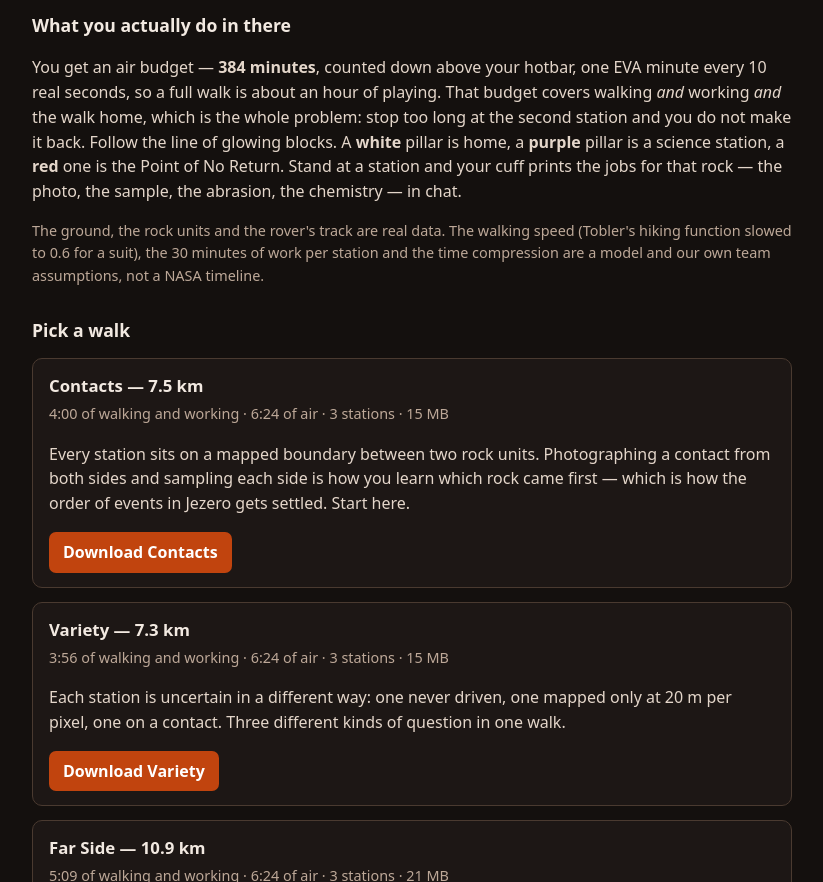
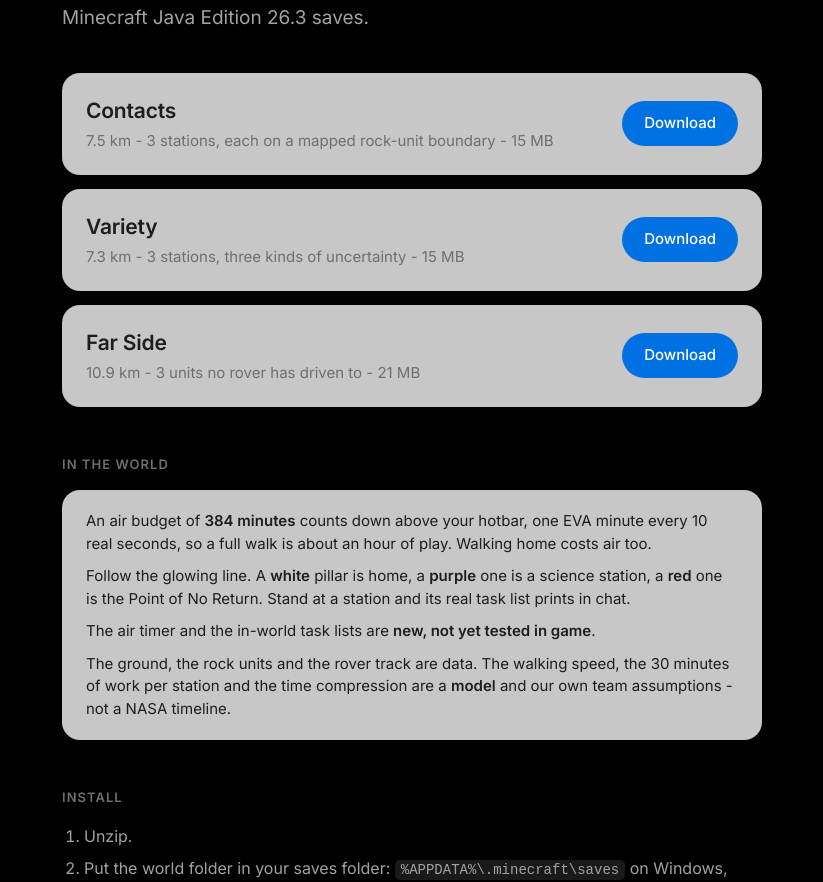
Before and after one commit to JonathanShp/Mars-Looked-Better-Online, a plain HTML site: page web/downloads.html in a window 1280 px wide. Shown: the part 203-1085 px from the top of the page, without its empty margins (228-1051 px from the left). Drawn offline with Linux system fonts and the light colour scheme.

Commit message:
Restyle the downloads page to match the main site
Inter, black page, frosted white cards, blue pill buttons, fewer words.
Says the air timer and in-world task lists are new and not yet tested in
game. Keeps its own stylesheet so a restyle of the site cannot break the
download links.

Co-Authored-By: Claude Opus 5 <noreply@anthropic.com>

```diff
--- a/web/downloads.html
+++ b/web/downloads.html
@@ -3,88 +3,143 @@
 <head>
 <meta charset="utf-8">
 <meta name="viewport" content="width=device-width, initial-scale=1">
-  <title>MarsCuff · Download a Marswalk</title>
-  <!-- Own small stylesheet on purpose: this page must keep working on its own. -->
+<title>Download a Marswalk - MarsCuff</title>
+<link rel="preconnect" href="https://fonts.googleapis.com">
+<link rel="preconnect" href="https://fonts.gstatic.com" crossorigin>
+<link href="https://fonts.googleapis.com/css2?family=Inter:wght@400;500;600&display=swap" rel="stylesheet">
+<!-- This page carries its own small stylesheet on purpose, so a restyle of the
+     main site cannot break the download links. -->
 <style>
-    body { margin: 0; background: #14100e; color: #f2e9e1;
-           font: 16px/1.55 system-ui, "Segoe UI", sans-serif; }
-    main { max-width: 760px; margin: 0 auto; padding: 28px 18px 60px; }
-    h1 { font-size: 1.6rem; margin: 0 0 6px; }
-    h2 { font-size: 1.1rem; margin: 30px 0 8px; }
-    p, li { color: #e4d6ca; }
-    a { color: #ffb07c; }
-    .world { border: 1px solid #4a3a30; border-radius: 10px; padding: 14px 16px; margin: 14px 0;
-             background: #1d1715; }
-    .world h3 { margin: 0 0 4px; font-size: 1.05rem; }
-    .facts { color: #bda898; font-size: .9rem; margin: 2px 0 10px; }
-    .get { display: inline-block; background: #c1440e; color: #fff; text-decoration: none;
-           padding: 8px 14px; border-radius: 7px; font-weight: 600; }
-    .note { color: #bda898; font-size: .9rem; }
-    code { background: #2a211d; padding: 1px 5px; border-radius: 4px; }
+  :root {
+    --card: rgba(255, 255, 255, .78);
+    --ink: #1d1d1f;
+    --grey: #6e6e73;
+    --blue: #0071e3;
+  }
+  * { box-sizing: border-box; }
+  body {
+    margin: 0;
+    background: #000;
+    color: #f5f5f7;
+    font: 400 17px/1.5 Inter, -apple-system, system-ui, sans-serif;
+    -webkit-font-smoothing: antialiased;
+  }
+  main { max-width: 740px; margin: 0 auto; padding: 72px 20px 96px; }
+  h1 { font-size: 44px; font-weight: 600; letter-spacing: -.02em; margin: 0 0 12px; }
+  .lede { font-size: 19px; color: #a1a1a6; margin: 0 0 40px; }
+  h2 { font-size: 13px; font-weight: 600; letter-spacing: .08em; text-transform: uppercase;
+       color: var(--grey); margin: 48px 0 16px; }
+
+  /* Frosted card: the main-site look. */
+  .card {
+    background: var(--card);
+    -webkit-backdrop-filter: blur(20px);
+    backdrop-filter: blur(20px);
+    border-radius: 18px;
+    color: var(--ink);
+    padding: 22px 24px;
+    margin-bottom: 14px;
+    display: flex;
+    flex-wrap: wrap;
+    gap: 14px;
+    align-items: center;
+    justify-content: space-between;
+  }
+  .card h3 { font-size: 21px; font-weight: 600; margin: 0 0 4px; letter-spacing: -.01em; }
+  .card p { margin: 0; color: var(--grey); font-size: 15px; }
+  .pill {
+    display: inline-block;
+    background: var(--blue);
+    color: #fff;
+    text-decoration: none;
+    font-size: 15px;
+    font-weight: 500;
+    padding: 11px 22px;
+    border-radius: 980px;
+  }
+  .pill:hover { background: #0077ed; }
+
+  .note { background: var(--card); color: var(--ink); border-radius: 18px;
+          padding: 20px 24px; font-size: 15px; }
+  .note b { font-weight: 600; }
+  .note p { margin: 0 0 10px; }
+  .note p:last-child { margin: 0; }
+  ol { color: #a1a1a6; padding-left: 22px; font-size: 16px; }
+  li { margin-bottom: 8px; }
+  code { font-size: 14px; background: rgba(255, 255, 255, .1); padding: 2px 6px;
+         border-radius: 5px; }
+  footer { margin-top: 56px; color: var(--grey); font-size: 15px; }
+  a { color: var(--blue); }
+  @media (max-width: 520px) {
+    h1 { font-size: 34px; }
+    main { padding-top: 48px; }
+  }
 </style>
 </head>
 <body>
 <main>
+
   <h1>Download a Marswalk</h1>
-  <p>Three ready-made Minecraft worlds built from NASA/USGS maps of Jezero Crater, where
-     Perseverance landed in 2021. One block is one metre of Mars, sideways and up, so the hills
-     are the real hills. <b>No mod, no add-on and no Python needed</b> — they are ordinary
-     Minecraft <b>Java Edition 26.3</b> saves. Unzip into your <code>saves</code> folder and open.</p>
+  <p class="lede">Three walks across Jezero Crater, built from NASA and USGS maps.
+    One block is one metre of Mars. No mod, no add-on, no Python - ordinary
+    Minecraft Java Edition 26.3 saves.</p>
 
-  <h2>What you actually do in there</h2>
-  <p>You get an air budget — <b>384 minutes</b>, counted down above your hotbar, one EVA minute
-     every 10 real seconds, so a full walk is about an hour of playing. That budget covers
-     walking <i>and</i> working <i>and</i> the walk home, which is the whole problem: stop too
-     long at the second station and you do not make it back. Follow the line of glowing blocks.
-     A <b>white</b> pillar is home, a <b>purple</b> pillar is a science station, a <b>red</b>
-     one is the Point of No Return. Stand at a station and your cuff prints the jobs for that
-     rock — the photo, the sample, the abrasion, the chemistry — in chat.</p>
-  <p class="note">The ground, the rock units and the rover's track are real data. The walking
-     speed (Tobler's hiking function slowed to 0.6 for a suit), the 30 minutes of work per
-     station and the time compression are a model and our own team assumptions, not a NASA
-     timeline.</p>
-
-  <h2>Pick a walk</h2>
-
-  <div class="world">
-    <h3>Contacts — 7.5 km</h3>
-    <p class="facts">4:00 of walking and working · 6:24 of air · 3 stations · 15 MB</p>
-    <p>Every station sits on a mapped boundary between two rock units. Photographing a contact
-       from both sides and sampling each side is how you learn which rock came first — which is
-       how the order of events in Jezero gets settled. Start here.</p>
-    <a class="get" href="downloads/MarsCuff-contacts.zip">Download Contacts</a>
+  <div class="card">
+    <div>
+      <h3>Contacts</h3>
+      <p>7.5 km - 3 stations, each on a mapped rock-unit boundary - 15 MB</p>
+    </div>
+    <a class="pill" href="downloads/MarsCuff-contacts.zip">Download</a>
   </div>
 
-  <div class="world">
-    <h3>Variety — 7.3 km</h3>
-    <p class="facts">3:56 of walking and working · 6:24 of air · 3 stations · 15 MB</p>
-    <p>Each station is uncertain in a different way: one never driven, one mapped only at 20 m
-       per pixel, one on a contact. Three different kinds of question in one walk.</p>
-    <a class="get" href="downloads/MarsCuff-variety.zip">Download Variety</a>
+  <div class="card">
+    <div>
+      <h3>Variety</h3>
+      <p>7.3 km - 3 stations, three kinds of uncertainty - 15 MB</p>
+    </div>
+    <a class="pill" href="downloads/MarsCuff-variety.zip">Download</a>
   </div>
 
-  <div class="world">
-    <h3>Far Side — 10.9 km</h3>
-    <p class="facts">5:09 of walking and working · 6:24 of air · 3 stations · 21 MB</p>
-    <p>The long one. Three different rock units, all of them more than 500 m from anywhere the
-       rover has driven, so nobody has ever seen them from the ground. 5:09 against 6:24 of air
-       leaves very little slack — watch the clock.</p>
-    <a class="get" href="downloads/MarsCuff-far.zip">Download Far Side</a>
+  <div class="card">
+    <div>
+      <h3>Far Side</h3>
+      <p>10.9 km - 3 units no rover has driven to - 21 MB</p>
+    </div>
+    <a class="pill" href="downloads/MarsCuff-far.zip">Download</a>
   </div>
 
-  <h2>How to install</h2>
+  <h2>In the world</h2>
+  <div class="note">
+    <p>An air budget of <b>384 minutes</b> counts down above your hotbar, one EVA
+      minute every 10 real seconds, so a full walk is about an hour of play. Walking
+      home costs air too.</p>
+    <p>Follow the glowing line. A <b>white</b> pillar is home, a <b>purple</b> one is a
+      science station, a <b>red</b> one is the Point of No Return. Stand at a station
+      and its real task list prints in chat.</p>
+    <p>The air timer and the in-world task lists are <b>new, not yet tested in
+      game</b>.</p>
+    <p>The ground, the rock units and the rover track are data. The walking speed,
+      the 30 minutes of work per station and the time compression are a
+      <b>model</b> and our own team assumptions - not a NASA timeline.</p>
+  </div>
+
+  <h2>Install</h2>
   <ol>
-    <li>Unzip the file. Inside is a world folder and a <code>HOW-TO-USE.txt</code>.</li>
+    <li>Unzip.</li>
     <li>Put the world folder in your saves folder:
       <code>%APPDATA%\.minecraft\saves</code> on Windows,
       <code>~/Library/Application Support/minecraft/saves</code> on macOS,
       <code>~/.minecraft/saves</code> on Linux.</li>
-    <li>Open Minecraft Java Edition 26.3, Singleplayer, and the world is in the list. It warns
-        about "Experimental Settings" because it carries its own data pack — that is the air
-        clock and the Mars sky, so load it anyway.</li>
+    <li>Open Minecraft Java Edition 26.3, Singleplayer, pick the world.</li>
+    <li>It warns about Experimental Settings - load it anyway. That is the world's
+      own data pack: the Mars sky, the gravity and the air timer.</li>
   </ol>
-  <p>Want your own route instead? Plan one on the <a href="index.html">map</a> and read
-     <code>minecraft/README.md</code> for how to build it.</p>
+
+  <footer>
+    <a href="index.html">Plan your own walk</a> - details in
+    <code>minecraft/README.md</code>.
+  </footer>
+
 </main>
 </body>
 </html>
```
Lines whose indentation alone changed are shown as unchanged.
